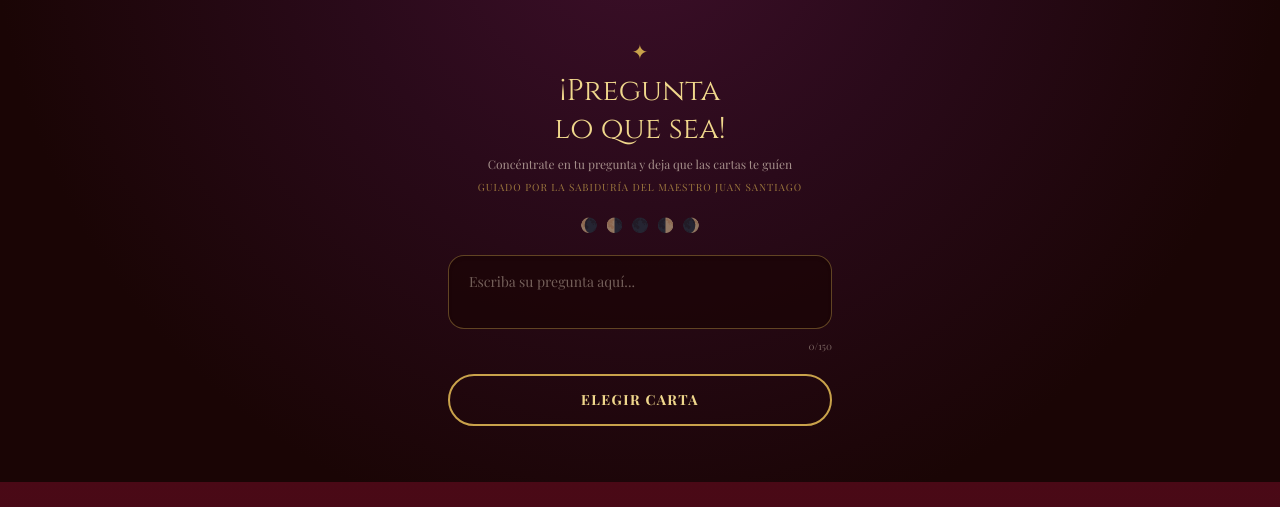
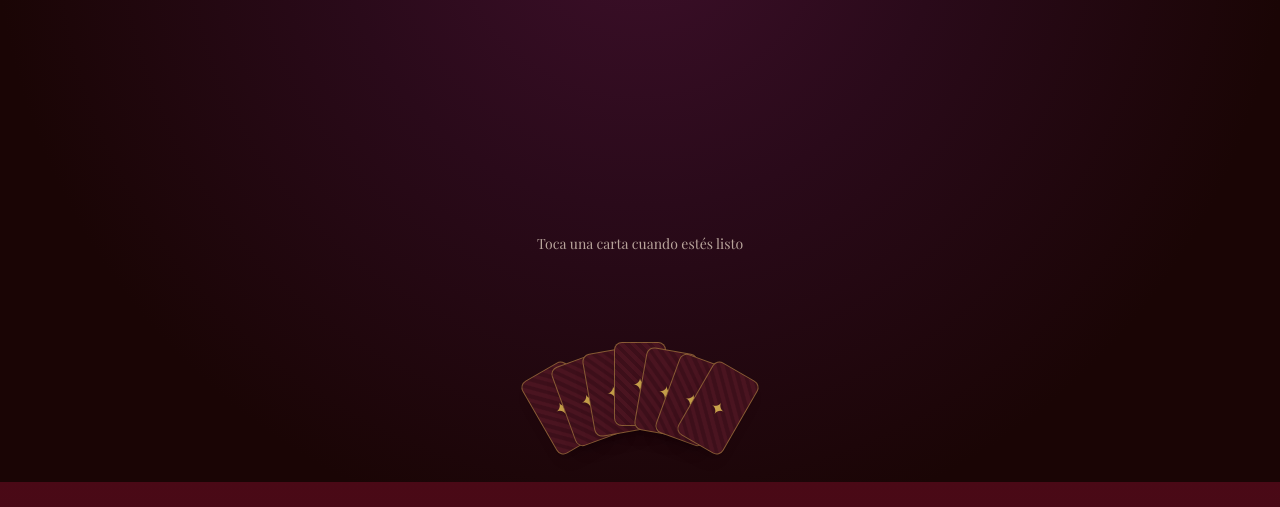
Before and after one commit to BladimirBLopez/landing-esoterica, a Next.js app: page / in a window 1280 px wide. Both pictures are taken after a click on the button "ELEGIR CARTA". Shown: the part 6336-6843 px from the top of the page. Built offline with nearby package versions, Linux system fonts and the light colour scheme; no server answers; a web font is replaced by a local one.

Commit message:
Add: abanico de cartas interactivo antes de revelar el resultado

```diff
--- a/components/SeccionTarot.tsx
+++ b/components/SeccionTarot.tsx
@@ -1,11 +1,66 @@
 "use client";
 
 import { useState } from "react";
+
+function AbanicoCartas({ onElegir, cargando }: { onElegir: () => void; cargando: boolean }) {
+  const [indiceElegido, setIndiceElegido] = useState<number | null>(null);
+  const total = 7;
+  const centro = (total - 1) / 2;
+
+  function elegir(i: number) {
+    if (indiceElegido !== null) return;
+    setIndiceElegido(i);
+    onElegir();
+  }
+
+  return (
+    <div className="relative z-10 w-full max-w-sm flex flex-col items-center gap-8 text-center">
+      <p className="text-sm text-[#f5e6d3]/70">
+        {indiceElegido === null ? "Toca una carta cuando estés listo" : "Revelando tu carta..."}
+      </p>
+      <div className="relative flex items-end justify-center" style={{ width: "100%", height: "140px" }}>
+        {Array.from({ length: total }).map((_, i) => {
+          const offset = i - centro;
+          const angulo = offset * 10;
+          const desplazX = offset * 26;
+          const desplazY = Math.abs(offset) * 8;
+          const elegida = indiceElegido === i;
+          const otraElegida = indiceElegido !== null && !elegida;
+
+          return (
+            <button
+              key={i}
+              onClick={() => elegir(i)}
+              disabled={indiceElegido !== null}
+              className="absolute bottom-0 rounded-lg border shadow-lg transition-all duration-500 flex items-center justify-center"
+              style={{
+                width: "52px",
+                height: "84px",
+                transform: elegida
+                  ? "translate(0px, -22px) rotate(0deg) scale(1.3)"
+                  : `translate(${desplazX}px, ${desplazY}px) rotate(${angulo}deg)`,
+                opacity: otraElegida ? 0.2 : 1,
+                background: "repeating-linear-gradient(45deg, #3d0f1a, #3d0f1a 4px, #4a1420 4px, #4a1420 8px)",
+                borderColor: "rgba(201,162,75,0.5)",
+                zIndex: elegida ? 20 : i,
+              }}
+            >
+              <span className={`text-[#c9a24b] text-lg ${elegida && cargando ? "animate-spin" : ""}`}>
+                ✦
+              </span>
+            </button>
+          );
+        })}
+      </div>
+    </div>
+  );
+}
 
 export default function SeccionTarot() {
   const [carta, setCarta] = useState<{ nombre: string; pista: string; resto: string } | null>(null);
   const [cargando, setCargando] = useState(false);
   const [pregunta, setPregunta] = useState("");
+  const [mostrarAbanico, setMostrarAbanico] = useState(false);
 
   async function sacarCarta() {
     setCargando(true);
@@ -38,7 +93,7 @@ export default function SeccionTarot() {
     >
       <div className="pointer-events-none absolute inset-x-0 top-0 z-10 h-32 bg-gradient-to-b from-[#1a0505] to-transparent" />
 
-      {!carta && (
+      {!carta && !mostrarAbanico && (
         <div className="relative z-10 w-full max-w-sm flex flex-col items-center gap-5 text-center">
           <div className="flex flex-col items-center gap-2">
             <span className="text-xl text-[#c9a24b]">✦</span>
@@ -76,20 +131,23 @@ export default function SeccionTarot() {
           </div>
 
           <button
-            onClick={sacarCarta}
-            disabled={cargando}
-            className="w-full rounded-full border-2 border-[#c9a24b] px-8 py-3.5 text-sm font-bold uppercase tracking-widest text-[#f0d78c] transition hover:bg-[#c9a24b]/10 disabled:opacity-60"
+            onClick={() => setMostrarAbanico(true)}
+            className="w-full rounded-full border-2 border-[#c9a24b] px-8 py-3.5 text-sm font-bold uppercase tracking-widest text-[#f0d78c] transition hover:bg-[#c9a24b]/10"
           >
-            {cargando ? "Barajando las cartas..." : "Elegir carta"}
+            Elegir carta
           </button>
         </div>
+      )}
+
+      {!carta && mostrarAbanico && (
+        <AbanicoCartas onElegir={sacarCarta} cargando={cargando} />
       )}
 
       {carta && (
         <div className="fixed inset-0 z-50 flex items-center justify-center bg-black/85 px-6 backdrop-blur-sm">
           <div className="relative w-full max-w-md rounded-2xl border border-[#c9a24b]/40 bg-gradient-to-b from-[#3d0f1a] to-[#2a0a12] p-7 text-center max-h-[85%] overflow-y-auto shadow-2xl">
             <button
-              onClick={() => setCarta(null)}
+              onClick={() => { setCarta(null); setMostrarAbanico(false); }}
               className="absolute right-4 top-4 flex h-7 w-7 items-center justify-center rounded-full bg-[#1a0505]/60 text-[#f5e6d3]/70 hover:text-[#f5e6d3] transition"
             >
               ✕
@@ -152,7 +210,7 @@ export default function SeccionTarot() {
             </div>
 
             <button
-              onClick={() => setCarta(null)}
+              onClick={() => { setCarta(null); setMostrarAbanico(false); }}
               className="mt-4 text-xs text-[#f5e6d3]/50 underline"
             >
               Sacar otra carta
```
